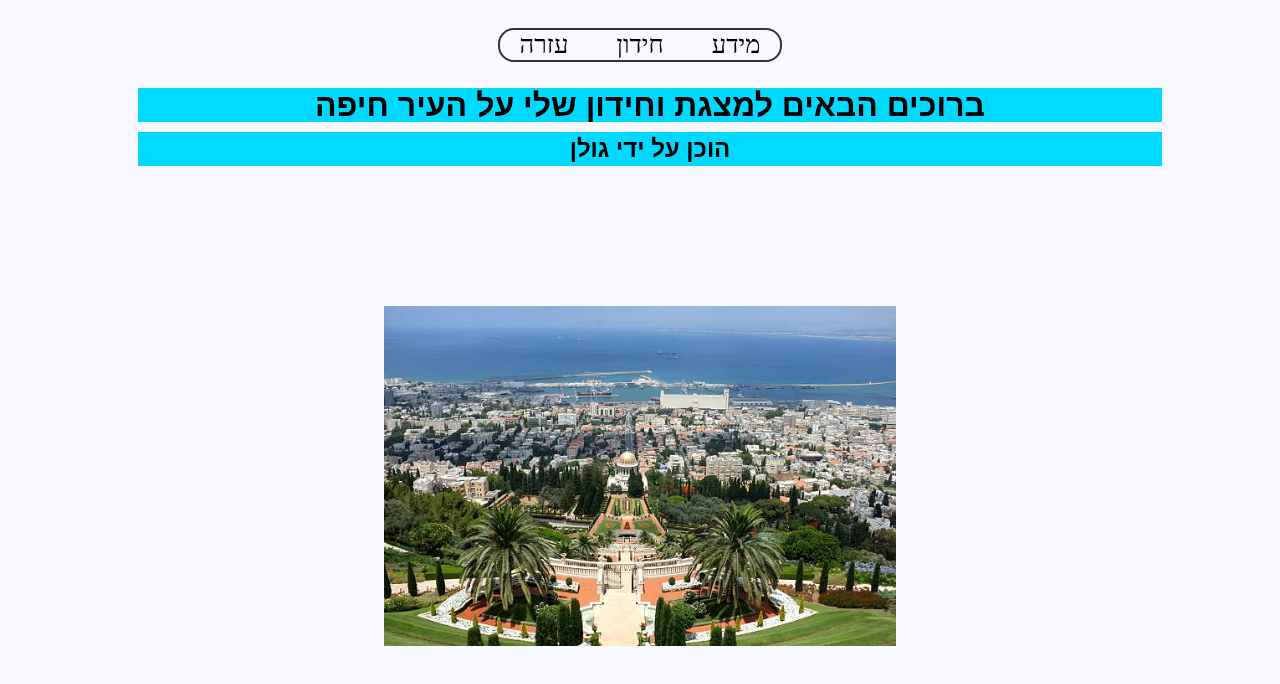
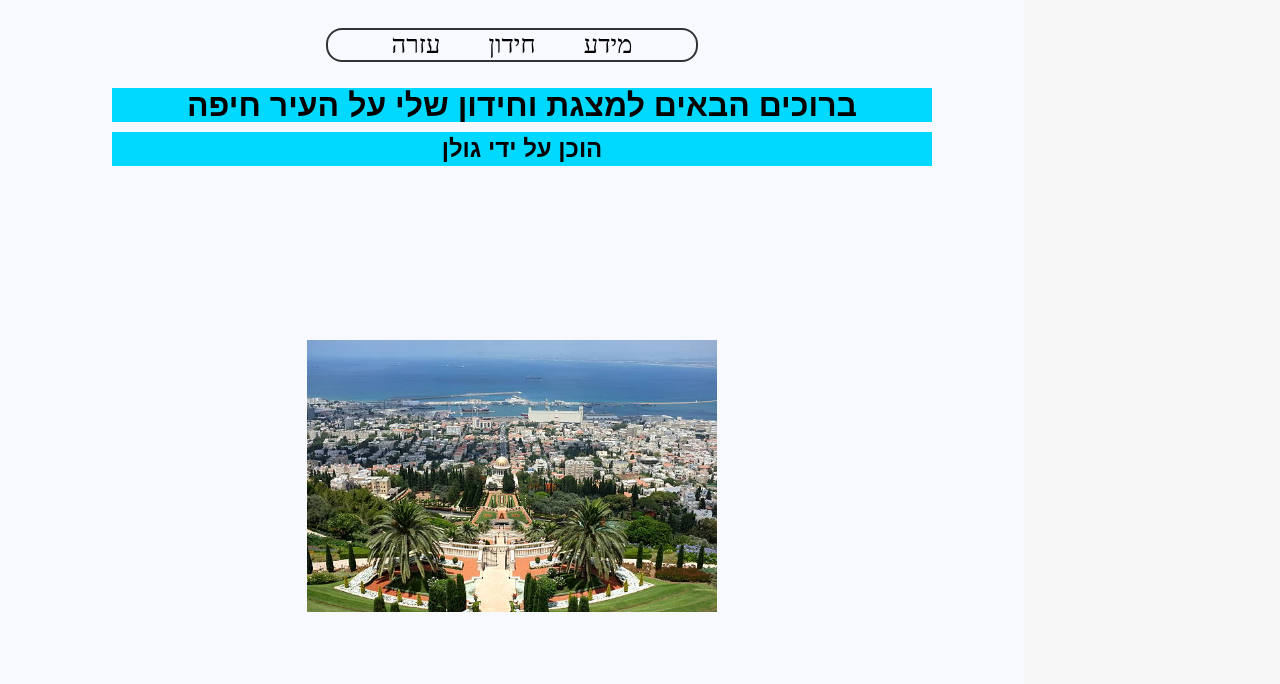
Before and after one commit to mosheshahar/moshes-website, a plain HTML site: page Golan/index.html in a window 1280 px wide. Drawn offline with Linux system fonts and the light colour scheme.

Commit message:
Add files via upload

```diff
--- a/Golan/main.css
+++ b/Golan/main.css
@@ -13,7 +13,7 @@ body {
 }
 
 main {
-    width: 100%;
+    width: 80%;
     background-color: ghostwhite;
 }
 
@@ -60,8 +60,8 @@ header {
 ul, ol {
     text-align: right;
     font-size: larger;
-    width: 55%;
-    padding-inline: 20px;
+    width: 100%;
+    padding-inline: 4rem;
     height: fit-content;
 }
 
@@ -72,7 +72,7 @@ ul, ol {
     background-repeat: no-repeat;
     background-size: 50%;
     background-position: center;
-    width: 100uv;
+    width: 100%;
 }
 
 .header-main{
@@ -146,7 +146,6 @@ button {
 
 .photos-galery__photo-img {
     width: 100%;
-    min-height: 400px;
     object-fit: cover;
     border-radius: 4px;
   }
```
